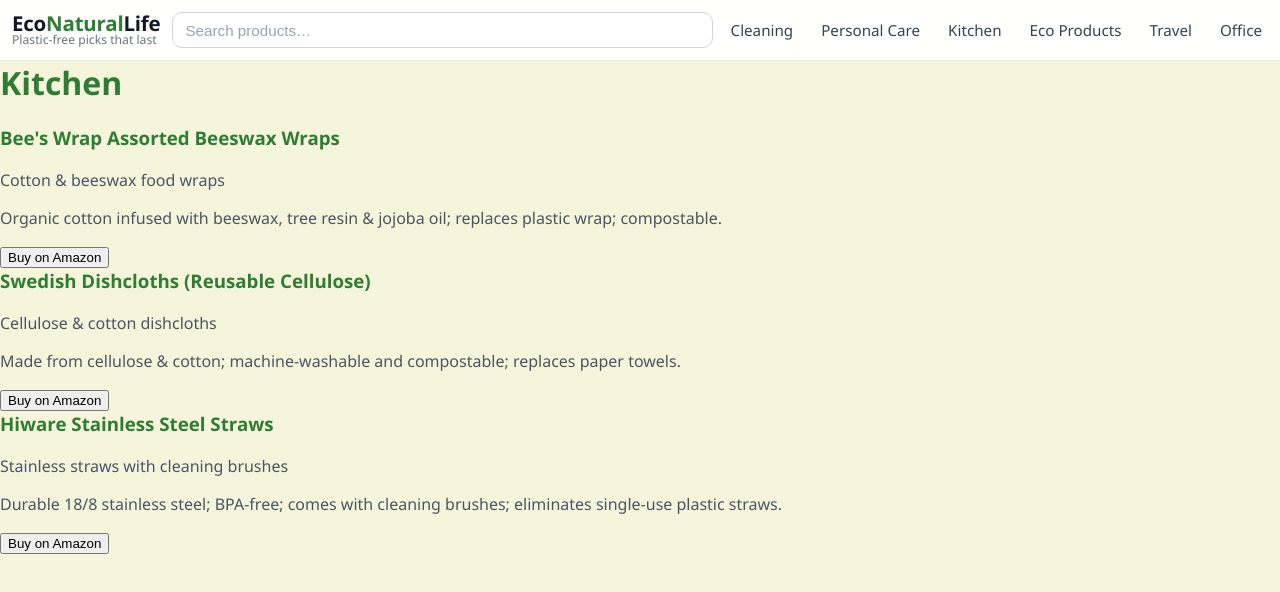
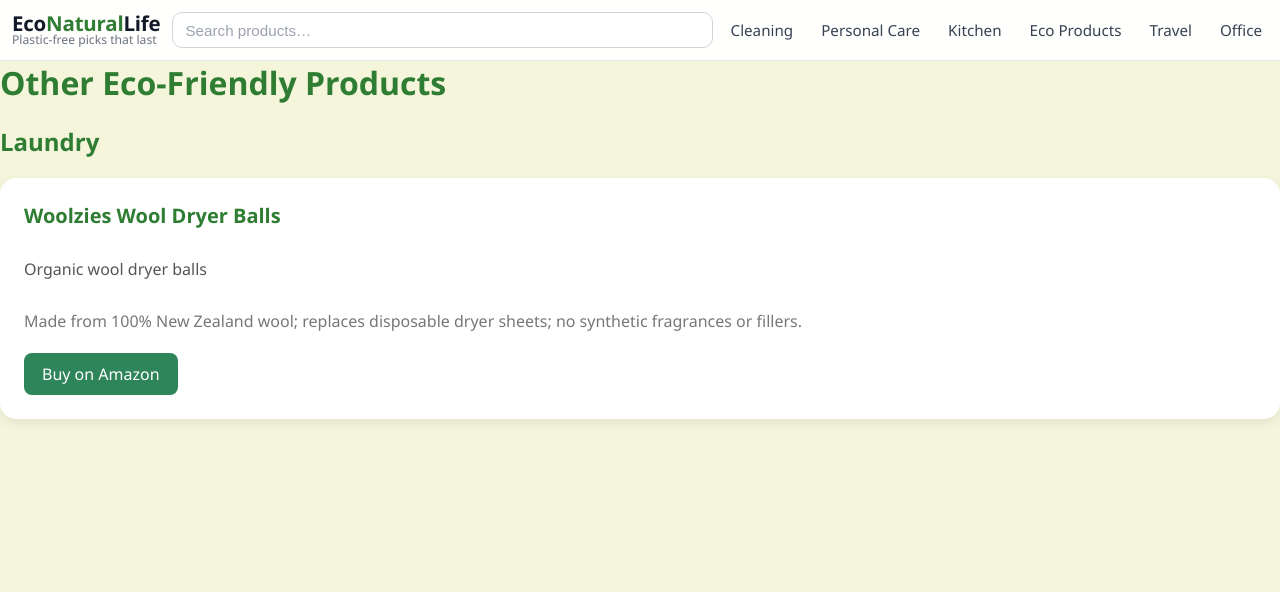
Before and after one commit to SStarfy/Theeconaturallife, a Next.js app: page /kitchen in a window 1280 px wide. Shown: the top 592 px of the page. Built offline with nearby package versions, Linux system fonts and the light colour scheme.

Commit message:
Rename Kitchen to EcoProductsPage and update items
Refactor Kitchen component to EcoProductsPage and update product listing.

```diff
--- a/pages/kitchen.js
+++ b/pages/kitchen.js
@@ -1,58 +1,40 @@
-export default function Kitchen() {
-  const items = [
+import React from 'react';
+import Card from '../components/ui/Card';
+
+const products = [
   {
-      name: "Bee's Wrap Assorted Beeswax Wraps",
-      description: 'Cotton & beeswax food wraps',
-      url: 'https://www.amazon.com/Bees-Wrap-Assorted-Sustainable-Alternative/dp/B0126LMDFK?utm_source=chatgpt.com&th=1&linkCode=ll1&tag=econaturall01-20&linkId=8d6c5c06ac6c780f13d139d73c49850f&language=en_US&ref_=as_li_ss_tl',
-      notes: 'Organic cotton infused with beeswax, tree resin & jojoba oil; replaces plastic wrap; compostable.',
+    category: 'Laundry',
+    items: [
+      {
+        name: 'Woolzies Wool Dryer Balls',
+        description: 'Organic wool dryer balls',
+        notes: 'Made from 100% New Zealand wool; replaces disposable dryer sheets; no synthetic fragrances or fillers.',
+        url: 'https://www.amazon.com/Woolzies-Wool-Dryer-Balls-Organic/dp/B0067STK3C',
       },
-    {
-      name: 'Swedish Dishcloths (Reusable Cellulose)',
-      description: 'Cellulose & cotton dishcloths',
-      url: 'https://www.amazon.com/Swedish-Dishcloths-Reusable-Kitchen/dp/B07GX6TRQX?utm_source=chatgpt.com&th=1&linkCode=ll1&tag=econaturall01-20&linkId=7b258017fb7916230c04677c8527a7ff&language=en_US&ref_=as_li_ss_tl',
-      notes: 'Made from cellulose & cotton; machine‑washable and compostable; replaces paper towels.',
-    },
-    {
-      name: 'Hiware Stainless Steel Straws',
-      description: 'Stainless straws with cleaning brushes',
-      url: 'https://www.amazon.com/Hiware-12-Pack-Stainless-Straws-Cleaning/dp/B07D34ZNMH?utm_source=chatgpt.com&th=1&linkCode=ll1&tag=econaturall01-20&linkId=f653baa314d33d2c4054bbfabd41f231&language=en_US&ref_=as_li_ss_tl',
-      notes: 'Durable 18/8 stainless steel; BPA‑free; comes with cleaning brushes; eliminates single‑use plastic straws.',
+    ],
   },
 ];
 
+export default function EcoProductsPage() {
   return (
     <div className="mx-auto max-w-5xl py-10 px-6">
-      <h1 className="text-4xl font-bold mb-8">Kitchen</h1>
+      <h1 className="text-4xl font-bold mb-8">Other Eco‑Friendly Products</h1>
+      {products.map((section) => (
+        <section key={section.category} className="mb-10">
+          <h2 className="text-2xl font-semibold mb-4">{section.category}</h2>
           <div className="grid gap-6 md:grid-cols-2 lg:grid-cols-3">
-        {items.map((item) => (
-          <div
+            {section.items.map((item) => (
+              <Card
                 key={item.name}
-            className="rounded-3xl p-6 flex flex-col justify-between bg-white dark:bg-neutral-900 border border-gray-200 dark:border-gray-700 shadow-md transition-transform transform hover:-translate-y-1 hover:shadow-lg"
-          >
-            <div>
-              <h3 className="text-xl font-semibold mb-1">{item.name}</h3>
-              <p className="text-sm text-gray-600 dark:text-gray-300 mb-2">
-                {item.description}
-              </p>
-              <p className="text-sm text-gray-800 dark:text-gray-200">
-                {item.notes}
-              </p>
-            </div>
-            <div className="mt-4">
-              <a
+                title={item.name}
+                description={item.description}
+                notes={item.notes}
                 href={item.url}
-                target="_blank"
-                rel="sponsored nofollow"
-                className="inline-block"
-              >
-                <button className="px-4 py-2 bg-green-600 hover:bg-green-700 text-white rounded-lg font-medium shadow-sm">
-                  Buy on Amazon
-                </button>
-              </a>
-            </div>
-          </div>
+              />
             ))}
           </div>
+        </section>
+      ))}
     </div>
   );
 }
```
Lines whose indentation alone changed are shown as unchanged.
